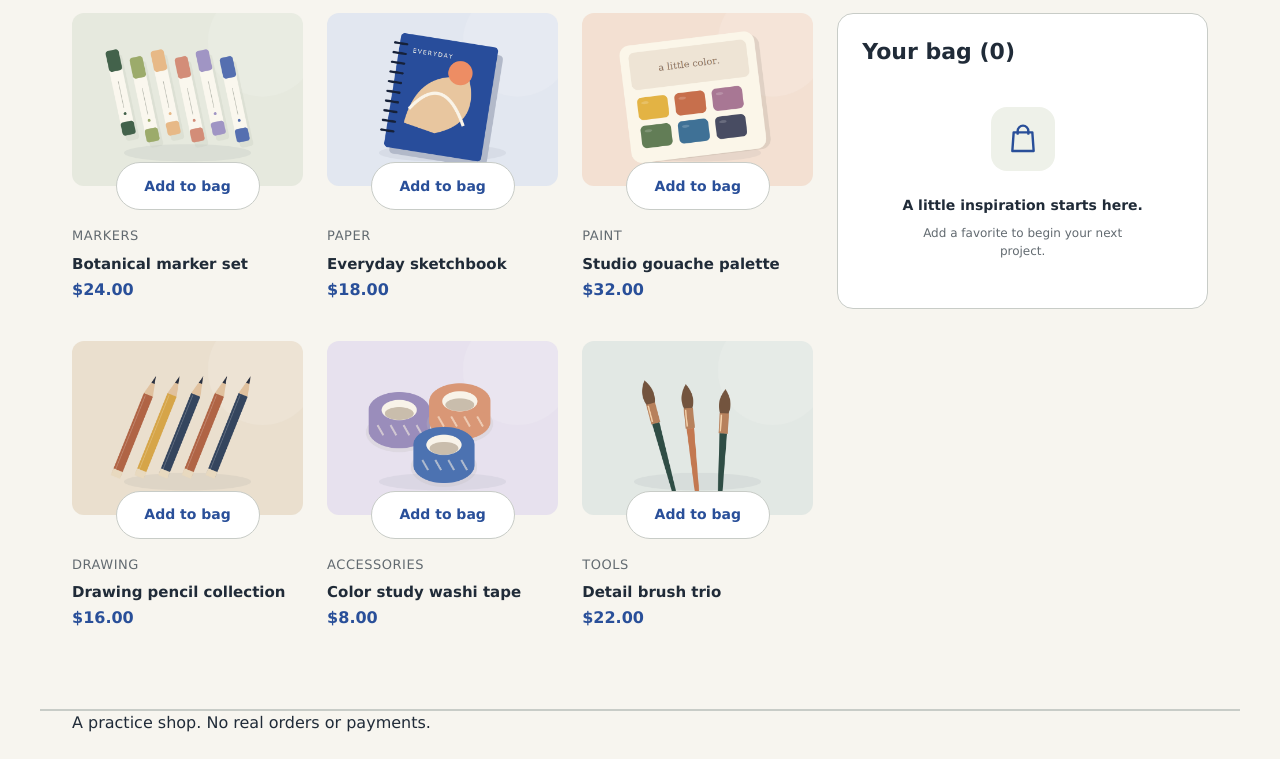
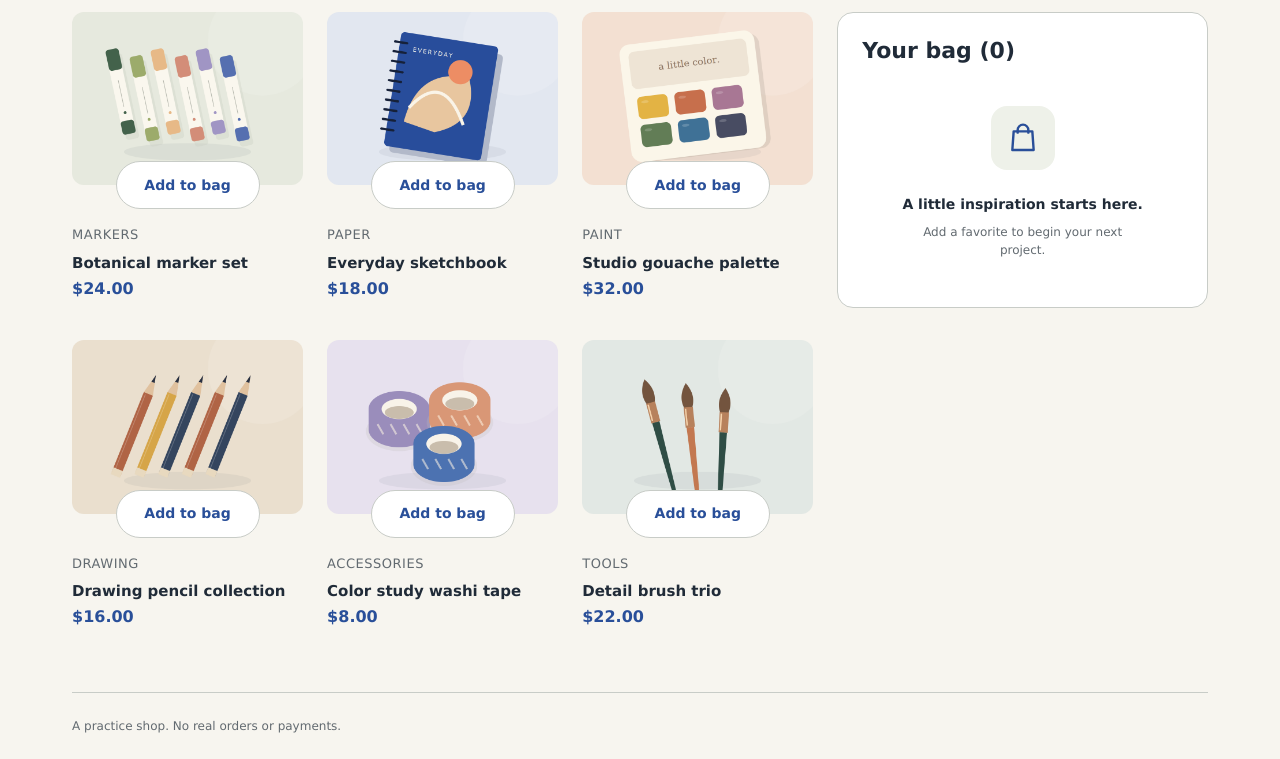
Before and after one commit to FastidiousTone/paper-and-pigment, a website built with Vite: page index.html in a window 1280 px wide. Shown: the part 359-1118 px from the top of the page. Before the commit the page ends 1094 px from the top, so only its background shows below. Built offline with nearby package versions, Linux system fonts and the light colour scheme.

Commit message:
Completed structure/styling for the footer

```diff
--- a/index.html
+++ b/index.html
@@ -154,7 +154,7 @@
   </main>
 
   <footer class="container">
-    <p>A practice shop. No real orders or payments.</p>
+    <p class="footer-disclaimer">A practice shop. No real orders or payments.</p>
   </footer>
 
   <script type="module" src="/src/js/main.js"></script>
--- a/src/css/components/footer.css
+++ b/src/css/components/footer.css
@@ -1,4 +1,8 @@
-footer {
-	margin-top: var(--footer-margin-top);
-	border-top: 2px solid var(--border);
+.footer-disclaimer {
+	border-top: 1px solid var(--border);
+	padding-block: var(--space-24px);
+	font-size: var(--text-note);
+	font-weight: var(--weight-semibold);
+	line-height: 1.5;
+	color: var(--muted);
 }
--- a/src/css/components/header.css
+++ b/src/css/components/header.css
@@ -8,7 +8,7 @@ header {
 	align-items: center;
 	flex-wrap: wrap;
 	gap: var(--space-16px);
-	border-bottom: 2px solid var(--border);
+	border-bottom: 1px solid var(--border);
 	padding-block: var(--space-16px);
 	padding-inline: 0;
 	margin: 0;
```
